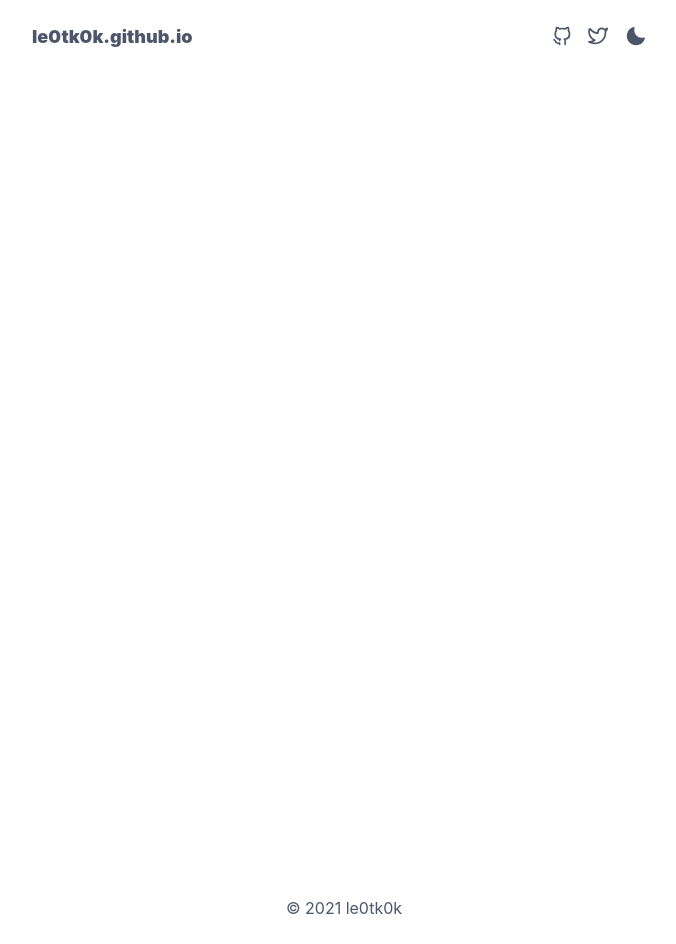
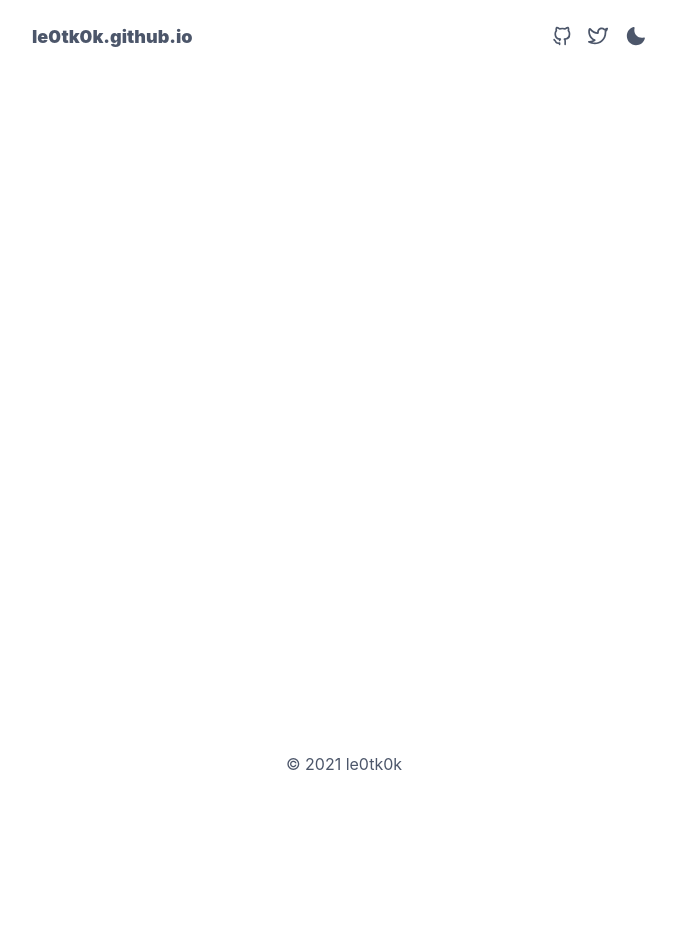
Before and after one commit to le0tk0k/le0tk0k.github.io, a Next.js app: page / in a window 1280 px wide. Shown: the whole page, without its empty margins (296-972 px from the left). After the commit the page ends 800 px from the top, so only its background shows below. Built offline with nearby package versions, Linux system fonts and the light colour scheme.

Commit message:
feat: add Container component

```diff
--- /dev/null
+++ b/components/container.tsx
@@ -0,0 +1,24 @@
+import * as React from 'react'
+import { Box } from '@chakra-ui/react'
+import Header from 'components/header'
+import Footer from 'components/footer'
+
+interface ContainerProps {
+  children: React.ReactNode
+}
+
+const Container = (props: ContainerProps) => {
+  return (
+    <>
+      <Header />
+      <Box as='main' w='full' maxW='2xl' mx='auto' px='6' pt='20'>
+        <Box minH='65vh'>{props.children}</Box>
+        <Box pt='14'>
+          <Footer />
+        </Box>
+      </Box>
+    </>
+  )
+}
+
+export default Container
--- a/pages/index.tsx
+++ b/pages/index.tsx
@@ -1,15 +1,11 @@
 import type { NextPage } from 'next'
-import Header from 'components/header'
-import Footer from 'components/footer'
-import { Box } from '@chakra-ui/react'
+import Container from 'components/container'
 
 const Home: NextPage = () => {
   return (
-    <>
-      <Header />
-      <Box h='100vh' />
-      <Footer />
-    </>
+    <Container>
+      <div></div>
+    </Container>
   )
 }
 
```
Also changed, not shown: components/page-container.tsx (+5 -12 lines).
